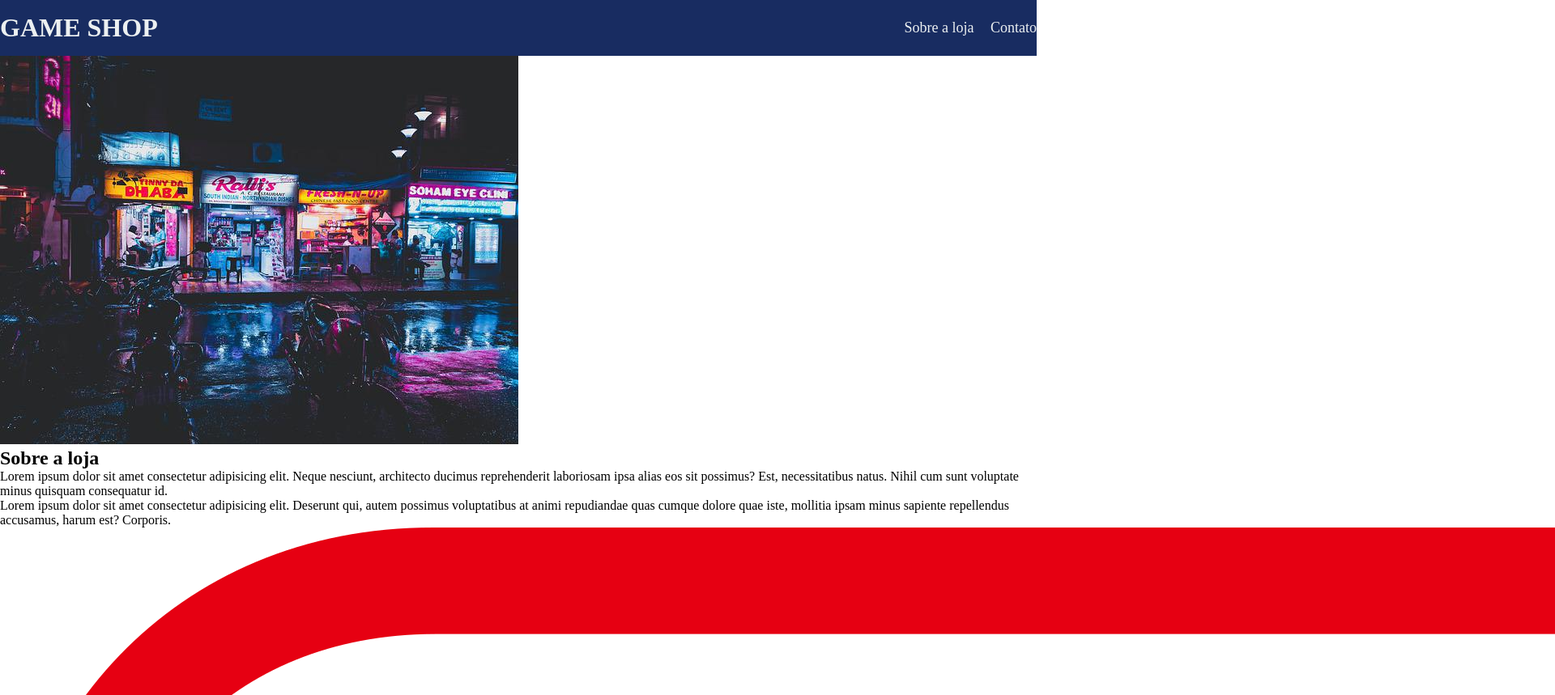
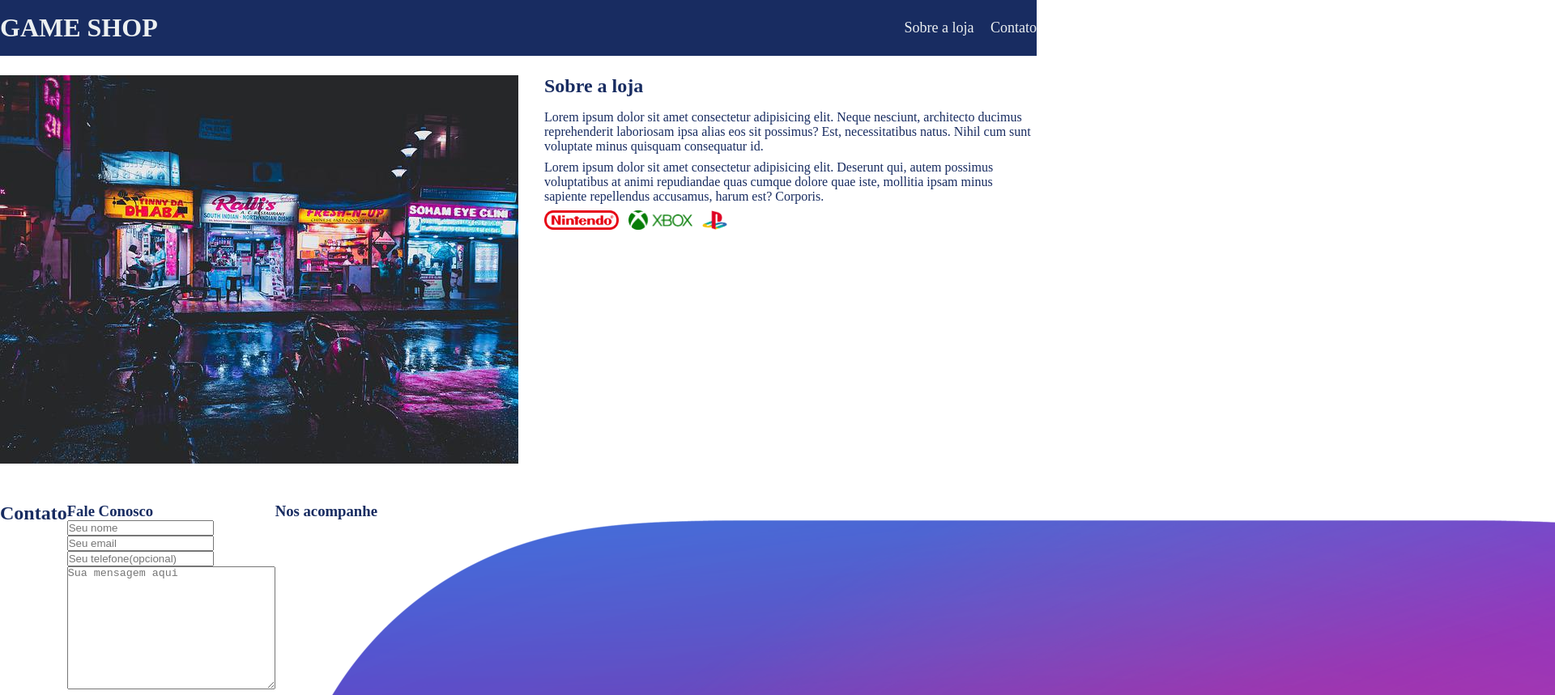
Before and after one commit to DeVector/site_game_shop, a plain HTML site: page index.html in a window 1280 px wide. Shown: the top 859 px of the page at 81% size, 1920 px wide, since content can reach past the window. Drawn offline with Linux system fonts and the light colour scheme.

Commit message:
chore: create css to section about

```diff
--- a/index.html
+++ b/index.html
@@ -28,7 +28,8 @@
 
     <section id="about">
         <div class="container">
-            <img src="./src/loja.jpg" alt="Imagem da loja por fora">
+            <img class="store-front" src="./src/loja.jpg" alt="Imagem da loja por fora">
+            <div>
                 <h2>Sobre a loja</h2>
                 <p>
                     Lorem ipsum dolor sit amet consectetur adipisicing elit. Neque nesciunt, architecto ducimus
@@ -36,13 +37,17 @@
                     voluptate minus quisquam consequatur id.
                 </p>
                 <p>
-                Lorem ipsum dolor sit amet consectetur adipisicing elit. Deserunt qui, autem possimus voluptatibus at
+                    Lorem ipsum dolor sit amet consectetur adipisicing elit. Deserunt qui, autem possimus voluptatibus
+                    at
                     animi repudiandae quas cumque dolore quae iste, mollitia ipsam minus sapiente repellendus accusamus,
                     harum est? Corporis.
                 </p>
-            <img src="./src/nintendo.png" alt="Logo nintendo">
-            <img src="./src/xbox.png" alt="Logo xbox">
-            <img src="./src/playstation.png" alt="Logo playstation">
+                <ul class="brands-list">
+                    <li><img src="./src/nintendo.png" alt="Logo nintendo"></li>
+                    <li><img src="./src/xbox.png" alt="Logo xbox"></li>
+                    <li><img src="./src/playstation.png" alt="Logo playstation"></li>
+                </ul>
+            </div>
         </div>
     </section>
 
--- a/style.css
+++ b/style.css
@@ -32,3 +32,43 @@ header .container {
     align-items: center;
     justify-content: space-between;
 }
+
+header .container,
+section .container {
+    display: flex;
+    align-items: center;
+    justify-content: space-between;
+}
+
+.brands-list img {
+    height: 24px;
+}
+
+.brands-list li {
+    display: inline;
+    margin-right: 8px;
+}
+
+section .container {
+    align-items: flex-start;
+}
+
+section {
+    padding: 24px 0;
+}
+
+section h2 {
+    margin-bottom: 16px;
+}
+
+section {
+    color: #182c61;
+}
+
+section p {
+    margin-bottom: 8px;
+}
+
+.store-front {
+    margin-right: 32px;
+}
```
Lines whose indentation alone changed are shown as unchanged.
